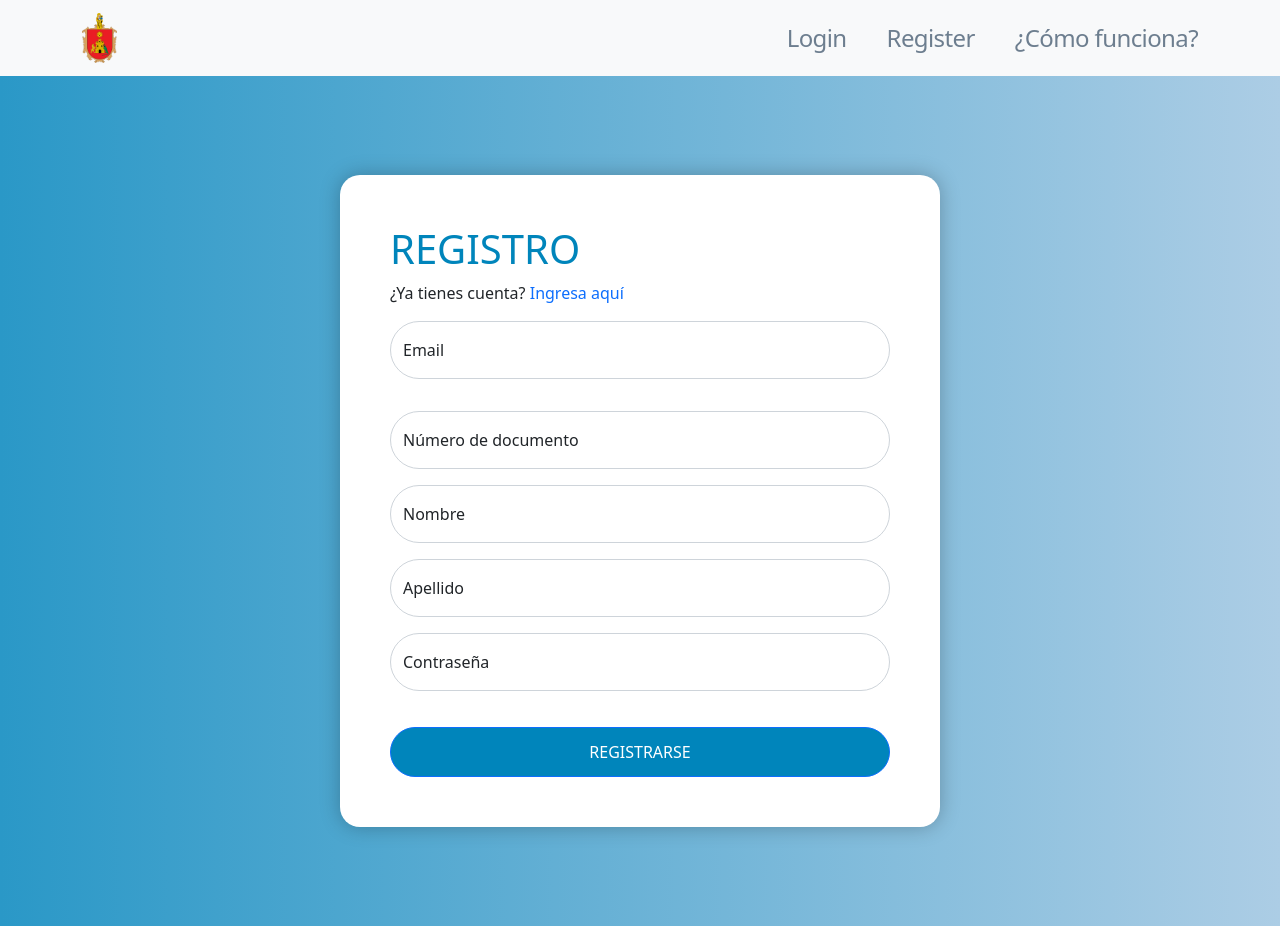
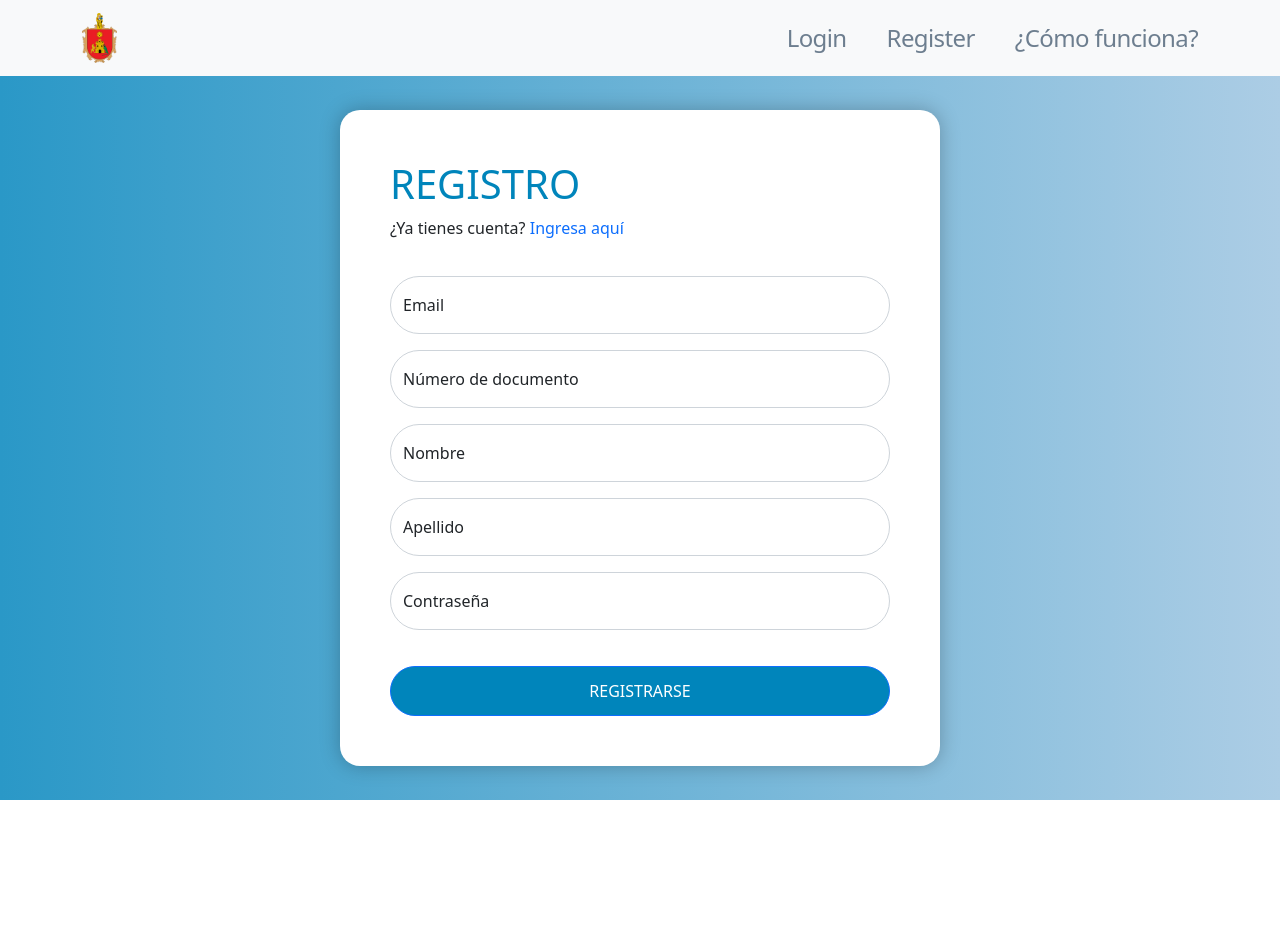
Before and after one commit to anfsanchezru/Choco_Peaje, a React (Create React App) app: page /registro in a window 1280 px wide. After the commit the page ends 800 px from the top, so only its background shows below. Built offline with nearby package versions, Linux system fonts and the light colour scheme.

Commit message:
Formulario de registro arreglado

```diff
--- a/src/components/Registro.jsx
+++ b/src/components/Registro.jsx
@@ -25,18 +25,16 @@ export default function Registro() {
 
     const containerStyle = {
         flexGrow: "1",
-        height: "100%",
         display: "flex",
         flexDirection: "column",
         aligntItems: "center",
         justifyContent: "center",
         padding: "100px",
         maxWidth: "800px",
-        maxHeight: "650px"
+        maxHeight: "720px"
     }
 
     const formStyle = {
-        flexGrow: "1",
         borderRadius: "20px",
         padding: "50px",
         boxShadow: "0px 0px 20px rgba(0, 0, 0, 0.25)",
@@ -50,12 +48,10 @@ export default function Registro() {
     const background = {
         backgroundImage: "linear-gradient(90deg, #2A98C7 0%, #ACCDE5 100%",
         flexGrow: "1",
-        height: "100%",
         display: "flex",
         flexDirection: "column",
         aligntItems: "center",
         justifyContent: "center",
-        padding: "100px"
     }
 
     const textStyles = {
@@ -73,6 +69,10 @@ export default function Registro() {
         },
         formBox: {
             borderRadius: "30px",
+            margin: "0px"
+        },
+        title: {
+            marginBottom: "20px"
         }
     }
 
@@ -82,14 +82,14 @@ export default function Registro() {
                 <Container fluid="md" style={containerStyle}>
                     <Form style={formStyle}>
 
-                        <div>
+                        <div style={textStyles.title}>
                             <h1 style={textStyles.h1}>REGISTRO</h1>
                             <p>¿Ya tienes cuenta? <Link to="/login" style={textStyles.link}>Ingresa aquí</Link></p>
                         </div>
 
                         <Form.Group className="mb-3" controlId="formBasicEmail">
-                            <FloatingLabel controlId="floatingInput" label="Email" className="mb-3" >
-                                <Form.Control type="email" placeholder="name@example.com" style={textStyles.formBox}
+                            <FloatingLabel controlId="floatingInput" label="Email">
+                                <Form.Control type="email" placeholder="name@email.com" style={textStyles.formBox}
                                     onChange={(e) => {
                                         setEmail(e.target.value);
                                     }} />
```
